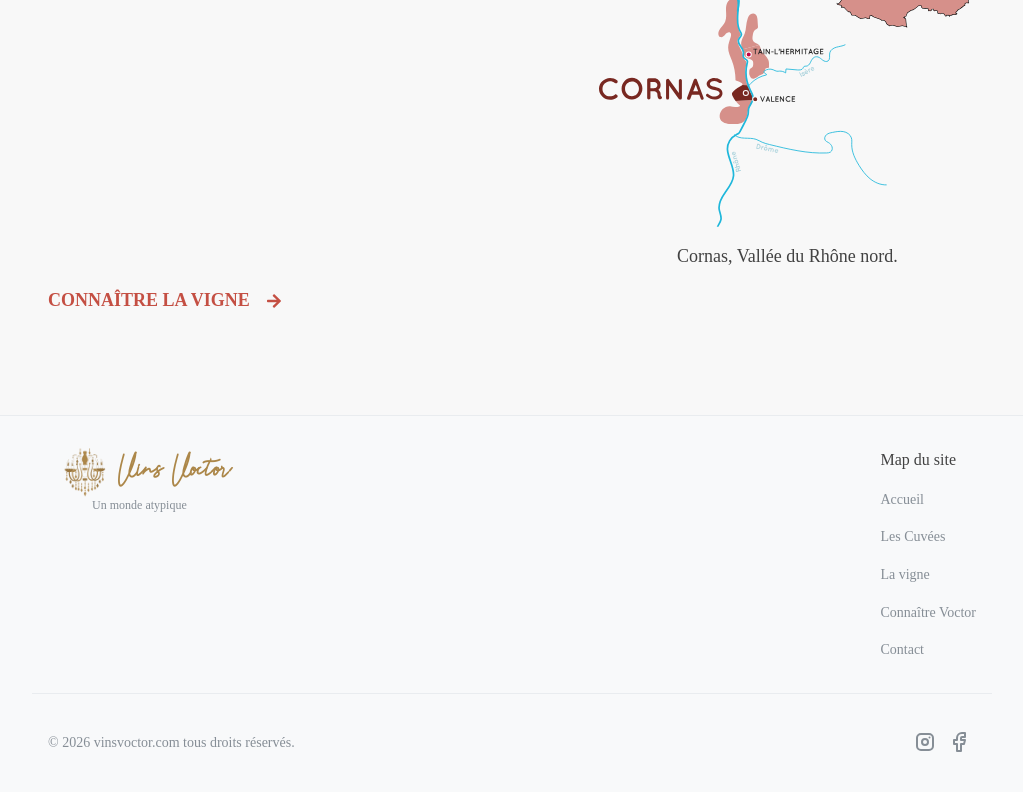
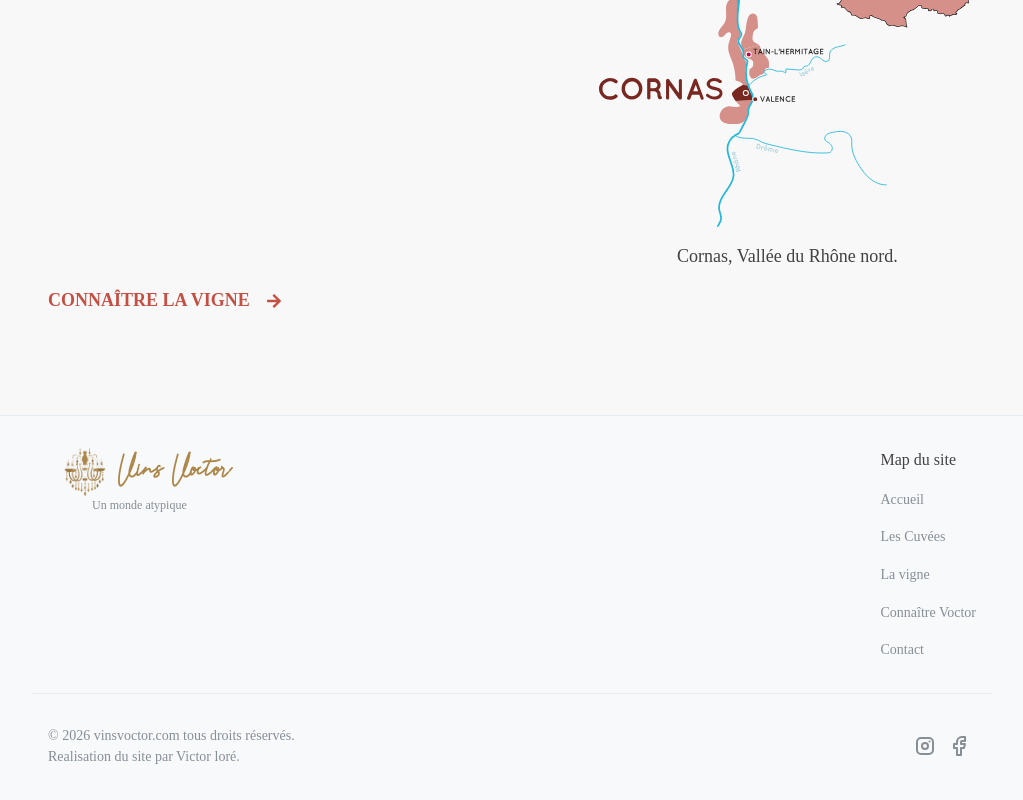
Before and after one commit to vlore25/vins-voctor, a Next.js app: page / in a window 1280 px wide. Shown: the part 2347-3147 px from the top of the page, without its empty margins (128-1151 px from the left). Built offline with nearby package versions, Linux system fonts and the light colour scheme; a web font is replaced by a local one.

Commit message:
Footer fix links and social icons 2

```diff
--- a/app/components/footer/Footer.tsx
+++ b/app/components/footer/Footer.tsx
@@ -3,7 +3,6 @@ import { ActionIcon, Container, Group, Stack, Text, Title } from '@mantine/core'
 import classes from './Footer.module.css';
 import Logo from '../Logo/Logo';
 import links from '../../const/links';
-import { IconBrandFacebook, IconBrandInstagram } from '@tabler/icons-react';
 import Link from 'next/link';
 import socialLinks from '../../const/socialLinks';
 
@@ -21,7 +20,7 @@ export function Footer() {
     const social = socialLinks.map((link) => {
         return (
             <ActionIcon key={link.label} size="lg" color="gray" variant="subtle">
-                <Link href={link.link} className={classes.link}  target="_blank">
+                <Link href={link.link} className={classes.link} target="_blank">
                     {link.icon}
                 </Link>
             </ActionIcon>
@@ -52,9 +51,14 @@ export function Footer() {
                 </div>
             </Container>
             <Container className={classes.afterFooter}>
-                <Text c="dimmed" size="sm" >
-                    © {YearNow} vinsvoctor.com tous droits réservés.
-                </Text>
+                <div>
+                    <Text c="dimmed" size="sm" >
+                        © {YearNow} vinsvoctor.com tous droits réservés.
+                    </Text>
+                    <div>
+                        <Link href="https://www.victorlore.fr/" className={classes.link} target="_blank">Realisation du site par <span>Victor loré.</span></Link>
+                    </div>
+                </div>
                 <Group gap={0} className={classes.social} justify="flex-end" wrap="nowrap">
                     {social}
                 </Group>
```
Also changed, not shown: app/const/text.tsx (added).
